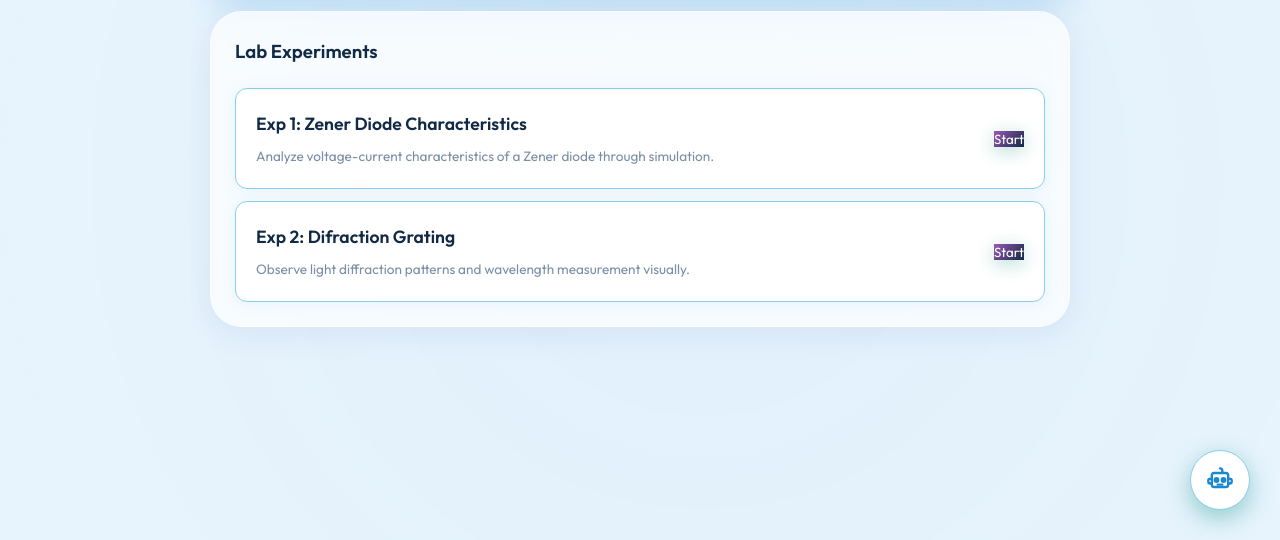
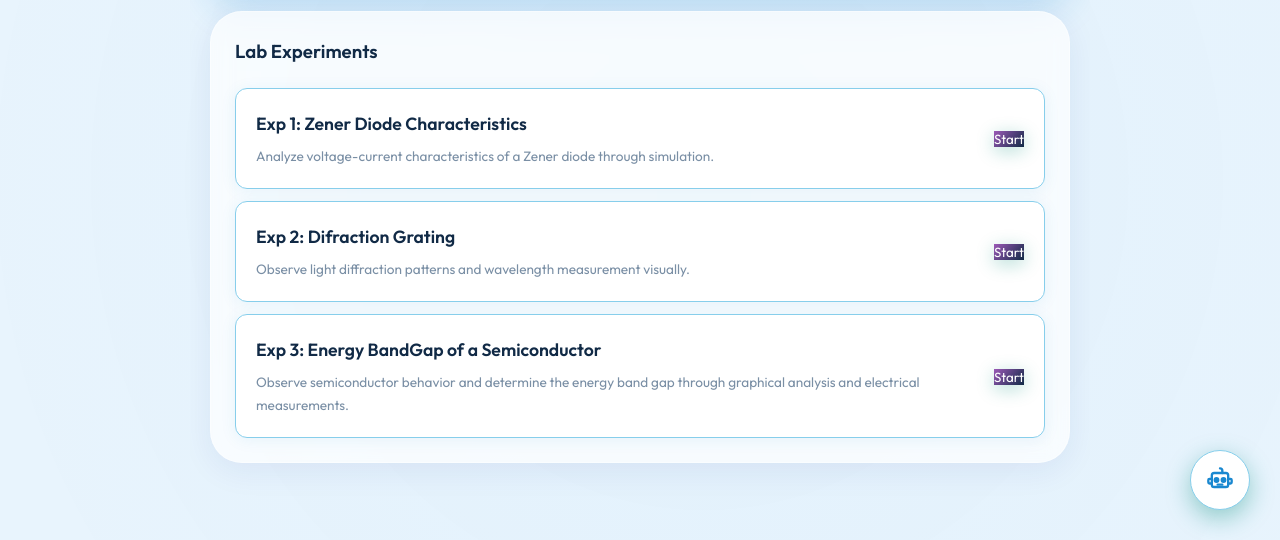
Before and after one commit to Balaji-0117/LabMate, a plain HTML site: page frontend/html/physics_lab.html in a window 1280 px wide. Shown: the part 260-800 px from the top of the page. Drawn offline with nearby package versions, Linux system fonts and the light colour scheme; no server answers.

Commit message:
Added EnergyBandGap Exp in Physics Lab

```diff
--- a/frontend/html/physics_lab.html
+++ b/frontend/html/physics_lab.html
@@ -216,6 +216,18 @@
               <button style="background: linear-gradient(130deg, #9b59b6 0%, #112a46 100%);" id="startBtn2" class="small-btn cta-primary">Start</button>
               </a>
             </div>
+          </div>
+
+            <div class="experiment-card">
+            <div class="exp-info">
+              <h4>Exp 3: Energy BandGap of a Semiconductor</h4>
+              <p>Observe semiconductor behavior and determine the energy band gap through graphical analysis and electrical measurements.</p>
+            </div>
+            <div class="exp-action">
+              <a href="EnergyBandGap.html">
+              <button style="background: linear-gradient(130deg, #9b59b6 0%, #112a46 100%);" id="startBtn2" class="small-btn cta-primary">Start</button>
+              </a>
+            </div>
       </section>
 
     </main>
```
Also changed, not shown: frontend/html/EnergyBandGap.html (+1 -1 lines).
